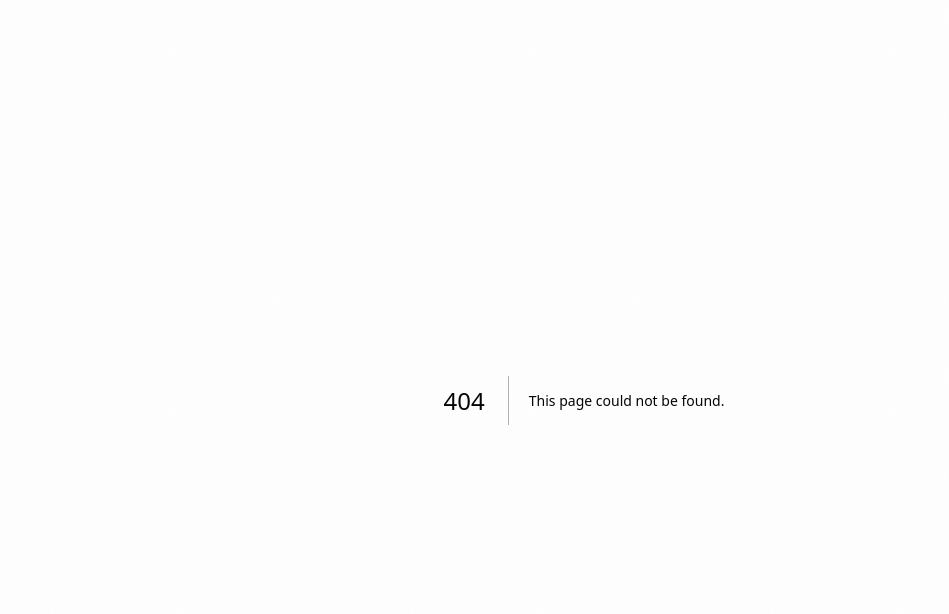
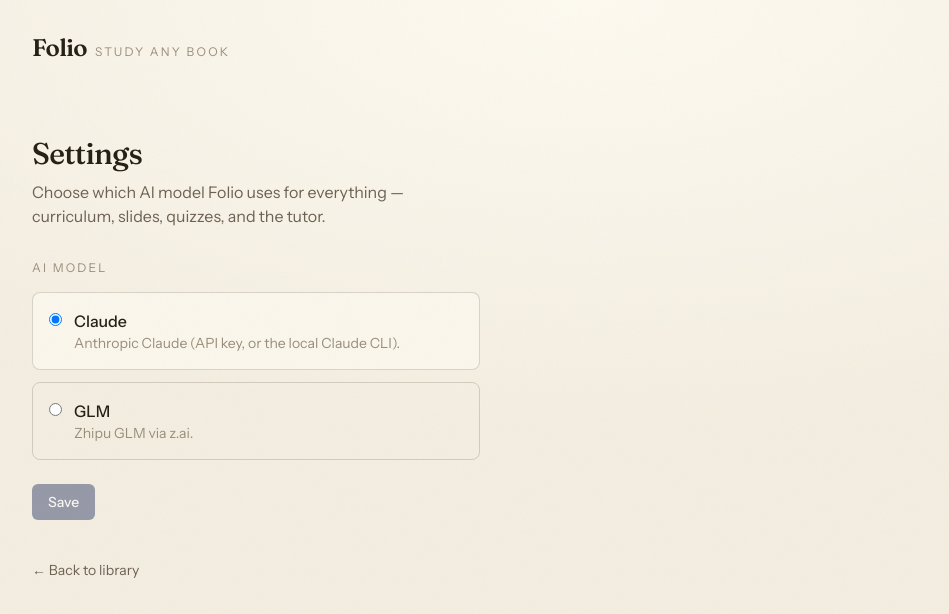
Before and after one commit to robertkohahimn/textbook-learner, a Next.js app: page /settings in a window 1280 px wide. Before the commit this address had no page. Shown: the top 614 px of the page, without its empty margins (56-1005 px from the left). Built offline with nearby package versions, Linux system fonts and the light colour scheme; no server answers; the database is empty; a web font is replaced by a local one.

Commit message:
feat(ui): add Settings page with Claude/GLM switch and header link

```diff
--- /dev/null
+++ b/app/settings/page.tsx
@@ -0,0 +1,17 @@
+import { Settings } from "@/components/settings";
+import { Wordmark } from "@/components/bits";
+import { settingsState } from "@/lib/settings";
+
+export const runtime = "nodejs";
+export const dynamic = "force-dynamic";
+
+export default function SettingsPage() {
+  return (
+    <main className="mx-auto w-full max-w-6xl px-6 pb-24">
+      <header className="flex items-center justify-between py-8">
+        <Wordmark />
+      </header>
+      <Settings initial={settingsState()} />
+    </main>
+  );
+}
--- a/components/library.tsx
+++ b/components/library.tsx
@@ -52,6 +52,12 @@
     <main className="mx-auto w-full max-w-6xl px-6 pb-24">
       <header className="flex items-center justify-between py-8">
         <Wordmark />
+        <Link
+          href="/settings"
+          className="text-sm text-ink-soft hover:text-ink transition-colors"
+        >
+          Settings
+        </Link>
       </header>
 
       <section className="rise mt-6 sm:mt-10">
--- /dev/null
+++ b/components/settings.tsx
@@ -0,0 +1,96 @@
+"use client";
+
+import { useState } from "react";
+import Link from "next/link";
+import type { SettingsState } from "@/lib/settings";
+
+export function Settings({ initial }: { initial: SettingsState }) {
+  const [active, setActive] = useState(initial.active);
+  const [choice, setChoice] = useState(initial.active);
+  const [saving, setSaving] = useState(false);
+  const [status, setStatus] = useState<string | null>(null);
+
+  async function save() {
+    setSaving(true);
+    setStatus(null);
+    const res = await fetch("/api/settings", {
+      method: "POST",
+      headers: { "content-type": "application/json" },
+      body: JSON.stringify({ provider: choice }),
+    });
+    setSaving(false);
+    if (!res.ok) {
+      const body = (await res.json().catch(() => ({}))) as { error?: string };
+      setStatus(body.error ?? "Couldn't save — try again.");
+      return;
+    }
+    const next = (await res.json()) as SettingsState;
+    setActive(next.active);
+    setChoice(next.active);
+    setStatus("Saved.");
+  }
+
+  return (
+    <section className="rise mt-10 max-w-md">
+      <h1 className="font-display text-3xl font-medium tracking-tight">Settings</h1>
+      <p className="mt-2 text-ink-soft">Choose which AI model Folio uses for everything — curriculum, slides, quizzes, and the tutor.</p>
+
+      <fieldset className="mt-8">
+        <legend className="text-xs uppercase tracking-[0.18em] text-ink-faint">
+          AI model
+        </legend>
+        <div className="mt-4 flex flex-col gap-3">
+          {initial.providers.map((p) => (
+            <label
+              key={p.id}
+              className={`flex items-start gap-3 rounded-lg border p-4 transition-colors ${
+                p.available
+                  ? "border-line hover:border-ink-faint cursor-pointer"
+                  : "border-line opacity-60 cursor-not-allowed"
+              } ${choice === p.id ? "border-accent bg-paper-raised" : ""}`}
+            >
+              <input
+                type="radio"
+                name="provider"
+                value={p.id}
+                checked={choice === p.id}
+                disabled={!p.available}
+                onChange={() => setChoice(p.id)}
+                className="mt-1"
+              />
+              <span>
+                <span className="block font-medium">{p.label}</span>
+                <span className="block text-sm text-ink-faint">
+                  {p.id === "glm"
+                    ? p.available
+                      ? "Zhipu GLM via z.ai."
+                      : "Set GLM_API_KEY to enable."
+                    : "Anthropic Claude (API key, or the local Claude CLI)."}
+                </span>
+              </span>
+            </label>
+          ))}
+        </div>
+      </fieldset>
+
+      <div className="mt-6 flex items-center gap-4">
+        <button
+          type="button"
+          onClick={save}
+          disabled={saving || choice === active}
+          className="rounded-md bg-accent px-4 py-2 text-sm font-medium text-accent-ink disabled:opacity-50 cursor-pointer"
+        >
+          {saving ? "Saving…" : "Save"}
+        </button>
+        {status && <span className="text-sm text-ink-soft">{status}</span>}
+      </div>
+
+      <Link
+        href="/"
+        className="mt-10 inline-block text-sm text-ink-soft hover:text-ink transition-colors"
+      >
+        ← Back to library
+      </Link>
+    </section>
+  );
+}
```
